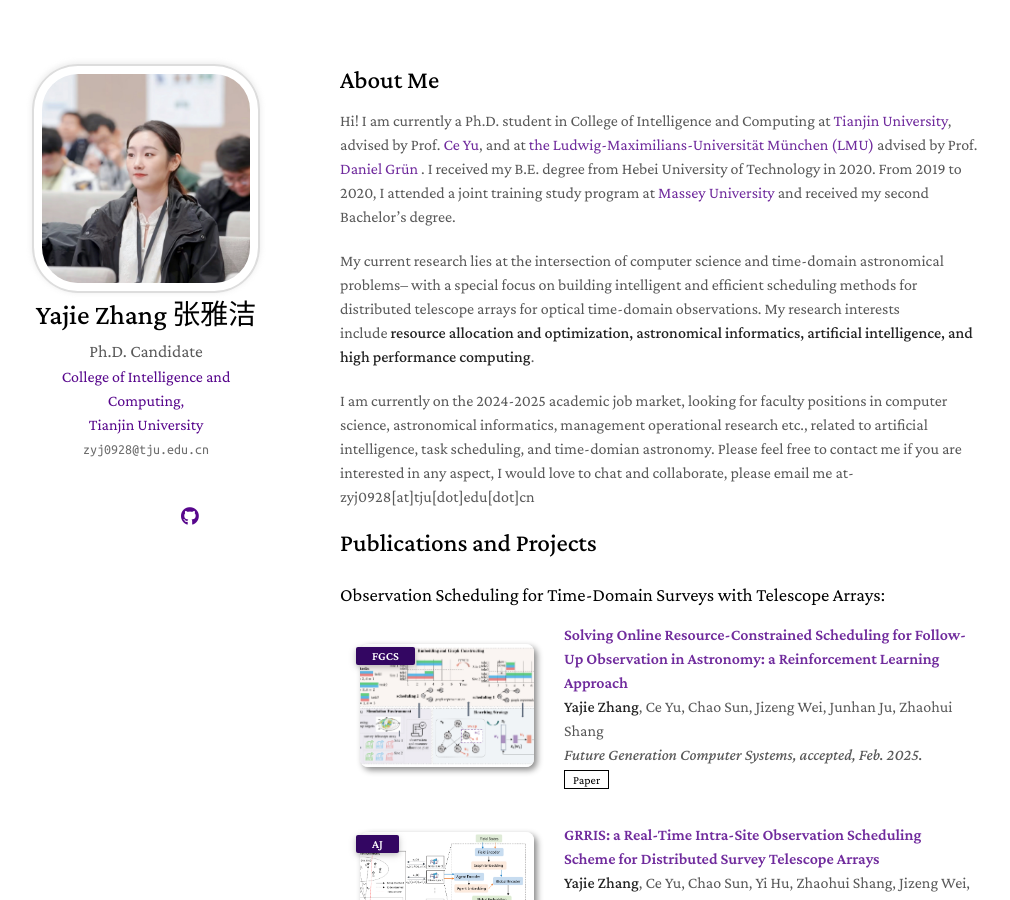
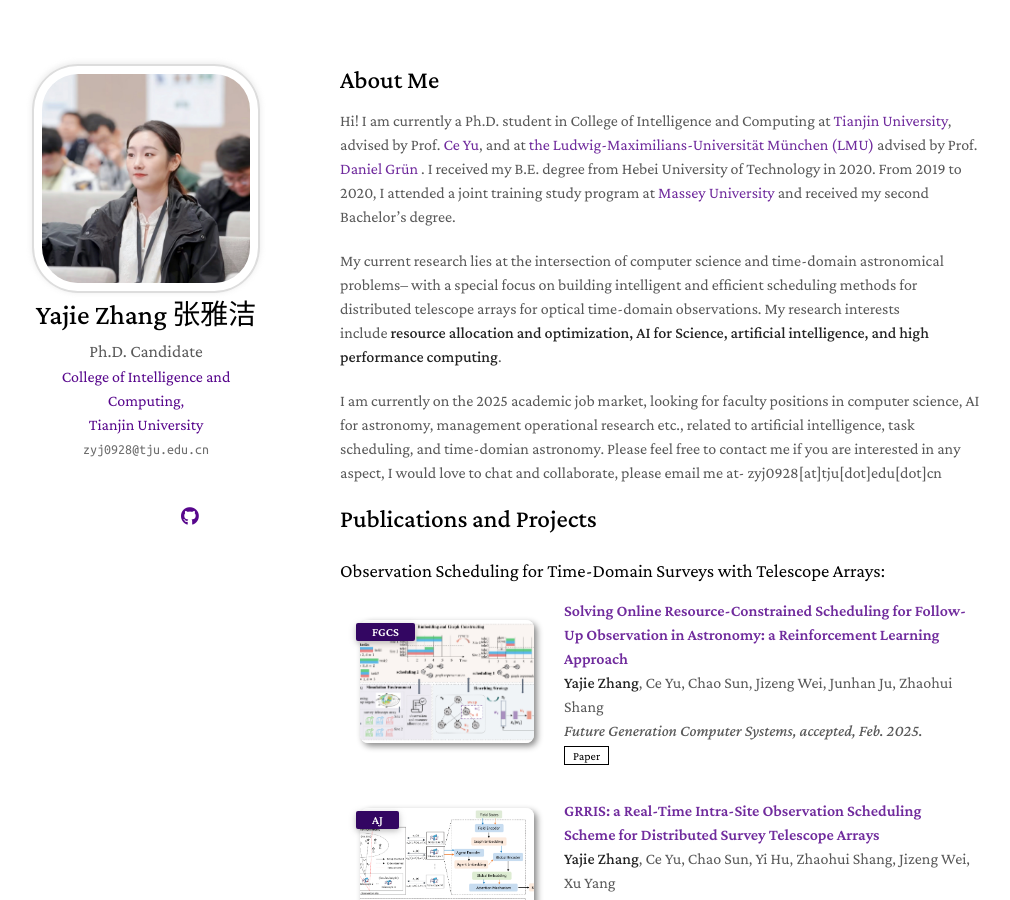
Before and after one commit to Yajie-Z/Yajie-Z.github.io, a Jekyll site: the page built from index.md, in a window 1280 px wide and 900 px high. Shown: the whole window, without its empty margins (130-1140 px from the left). Built offline with Jekyll 4.4.1, drawn with Linux system fonts in a browser that asks for light colours; nearby versions of some CDN libraries; a style sheet for code colours, icons or effects is not loaded; our own code applies the rules of GitHub Pages for plain Markdown files.

Commit message:
Update index.md

```diff
--- a/index.md
+++ b/index.md
@@ -7,9 +7,9 @@ layout: homepage
 
 Hi! I am currently a Ph.D. student in College of Intelligence and Computing at <a href="https://cic.tju.edu.cn/english/home.htm" target="_blank"> Tianjin University</a>, advised by Prof. <a href="http://cic.tju.edu.cn/faculty/yuce/index.html" target="_blank"> Ce Yu</a>, and at <a href="https://www.lmu.de/en/" target="_blank"> the Ludwig-Maximilians-Universität München (LMU) </a> advised by Prof. <a href="https://www.imprs-astro.mpg.de/content/prof-dr-daniel-grun-0.html" target="_blank"> Daniel Grün </a>. I received my B.E. degree from Hebei University of Technology in 2020. From 2019 to 2020, I attended a joint training study program at <a href="https://www.massey.ac.nz/" target="_blank"> Massey University</a> and received my second Bachelor's degree.
 
-My current research lies at the intersection of computer science and time-domain astronomical problems– with a special focus on building intelligent and efficient scheduling methods for distributed telescope arrays for optical time-domain observations. My research interests include <strong>resource allocation and optimization, astronomical informatics, artificial intelligence, and high performance computing</strong>.
+My current research lies at the intersection of computer science and time-domain astronomical problems– with a special focus on building intelligent and efficient scheduling methods for distributed telescope arrays for optical time-domain observations. My research interests include <strong>resource allocation and optimization, AI for Science, artificial intelligence, and high performance computing</strong>.
 
-<span>I am currently on the 2024-2025 academic job market, looking for faculty positions in computer science, astronomical informatics, management operational research etc., related to artificial intelligence, task scheduling, and time-domian astronomy. Please feel free to contact me if you are interested in any aspect, I would love to chat and collaborate, please email me at- zyj0928[at]tju[dot]edu[dot]cn </span>
+<span>I am currently on the 2025 academic job market, looking for faculty positions in computer science, AI for astronomy, management operational research etc., related to artificial intelligence, task scheduling, and time-domian astronomy. Please feel free to contact me if you are interested in any aspect, I would love to chat and collaborate, please email me at- zyj0928[at]tju[dot]edu[dot]cn </span>
 
 <!--
 I am an alumnus of the <a href="https://opencasestudies.github.io/" target="_blank"> Open Case Study Project</a> at <a href="https://www.jhsph.edu/" target="_blank"> the Bloomberg School of Public Health </a> of <a href="https://www.jhu.edu/" target="_blank"> the Johns Hopkins University</a>. -->
```
